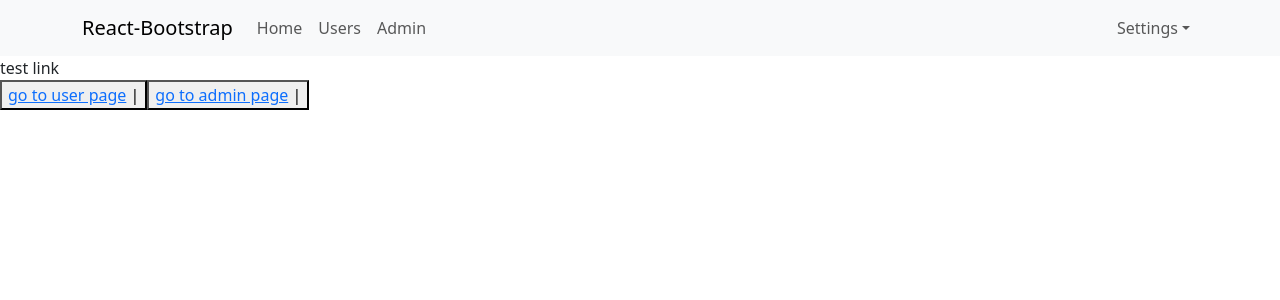
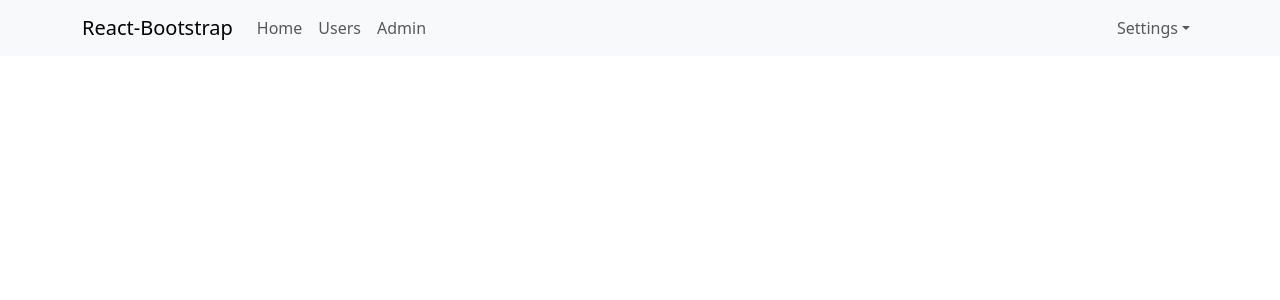
Before and after one commit to leminhkhoi-james/test-demo-react, a JavaScript app: page / in a window 1280 px wide. Shown: the top 300 px of the page. Built offline with nearby package versions, Linux system fonts and the light colour scheme.

Commit message:
Nested Routes

```diff
--- a/src/App.js
+++ b/src/App.js
@@ -1,27 +1,26 @@
 
 import "./App.scss";
 import Header from "./components/Header/Header";
-import { Link } from "react-router-dom";
+import { Outlet, Link } from "react-router-dom";
 
 const App = () => {
 
    return (
       <div className="app-container">
-         <Header></Header>
-         <div>
-            test link
+         <div className="header-container">
+            <Header />
          </div>
 
-         <div>
-            <button>
-               <Link to="/users">go to user page</Link> |{""}
-            </button>
+         <div className="main-container">
+            <div className="sidenav-container">
+            </div>
+         </div>
 
-            <button>
-               <Link to="/admins">go to admin page</Link> |{""}
-            </button>
+         <div className="app-content">
+            <Outlet />
+         </div>
 
-         </div>
+
       </div>
    );
 };
--- a/src/index.js
+++ b/src/index.js
@@ -15,10 +15,11 @@
     {/* <React.StrictMode> */}
     <BrowserRouter>
       <Routes>
-        <Route path='/' element={<App />} />
-        <Route path='users' element={<User />} />
-        <Route path='admins' element={<Admin />} />
 
+        <Route path='/' element={<App />} >
+          <Route path='users' element={<User />} />
+          <Route path='admins' element={<Admin />} />
+        </Route>
       </Routes>
     </BrowserRouter>
 
```
